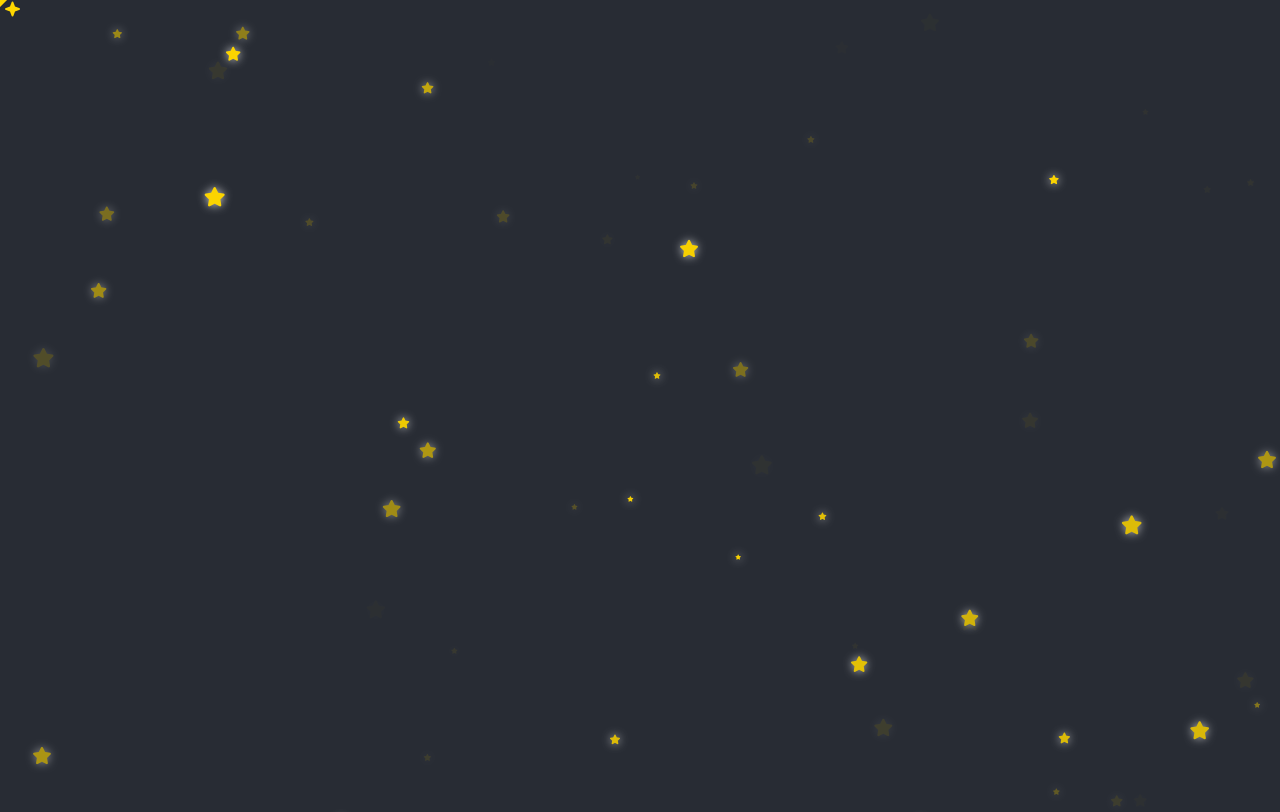
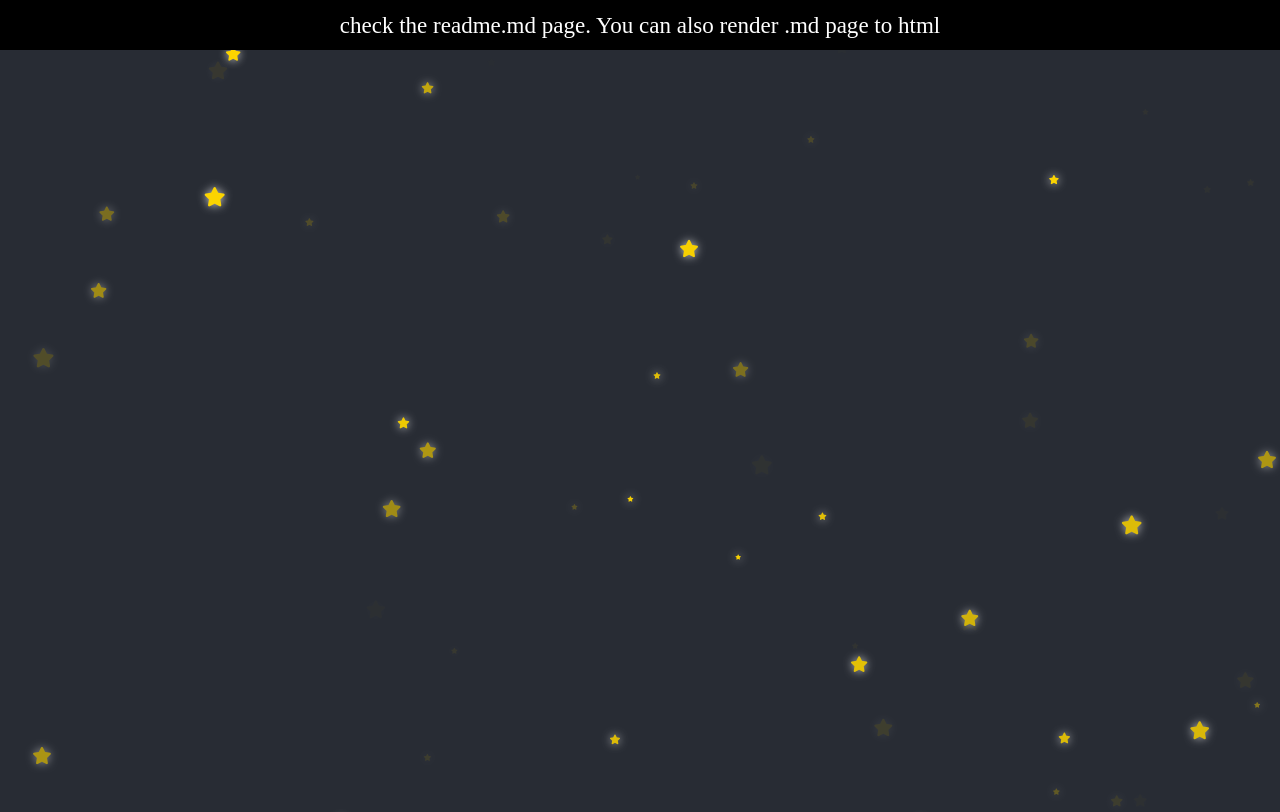
Before and after one commit to 01one/python-pages, a plain HTML site: page static_site/index.html in a window 1280 px wide. Shown: the top 812 px of the page. Drawn offline with Linux system fonts and the light colour scheme.

Commit message:
Update index.html

```diff
--- a/static_site/index.html
+++ b/static_site/index.html
@@ -60,9 +60,38 @@
             0%, 100% { opacity: 0; }
             50% { opacity: 1; }
         }
+
+
+        .page-link {
+            height: 50px;
+            width: 100%;
+            background: black;
+            color: white;
+            font-size: larger;
+            z-index: 9999;
+            position: fixed;
+            top: 0;
+            left: 0;
+            display: flex;
+            justify-content: center;
+            align-items: center;
+        }
+
+        .page-link a {
+            color: white;
+            text-decoration: none;
+            font-size: 1.2em;
+        }
+
+        .page-link a:hover {
+            text-decoration: underline;
+        }
+
+
     </style>
 </head>
 <body>
+	<div class='page-link'> <a href="/readme.md" target="_blank">check the readme.md page. You can also render .md page to html</a></div>
     <div id="magicWand" class="magic-wand">
         <i class="fa-solid fa-wand-magic-sparkles"></i>
     </div>
```
